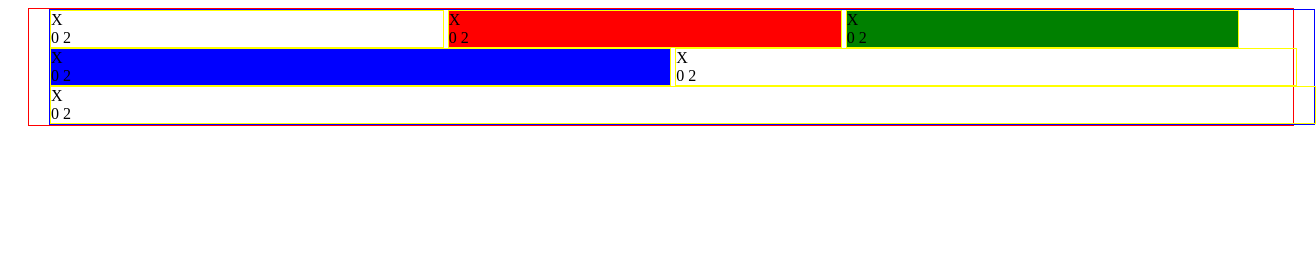
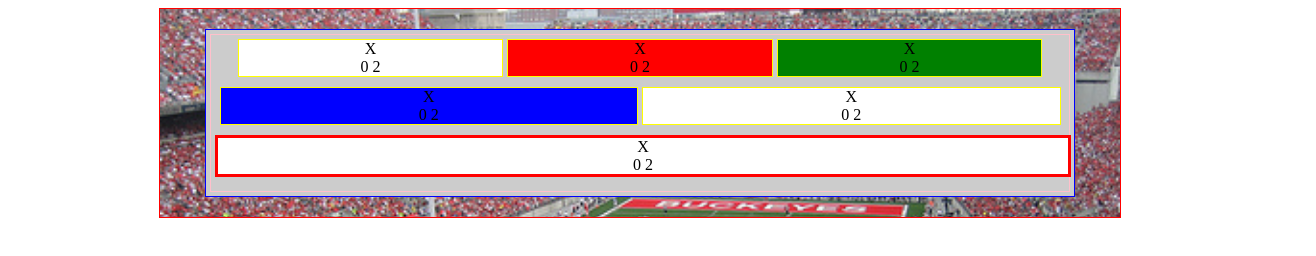
Before and after one commit to JTCols/klarna, a website: page src/index.html in a window 1280 px wide. Shown: the whole page, 1316 px wide, since content can reach past the window. Drawn offline with nearby package versions, Linux system fonts and the light colour scheme; files that its build step writes are made by us from their sources.

```diff
--- a/src/index.html
+++ b/src/index.html
@@ -8,13 +8,12 @@
 
     <link rel="stylesheet" href="css/main.css">
 
-
 </head>
 <body>
 
-<div class="outer-container">
+<div class="container-1">
 
-    <div class="inner-container">
+    <div class="container-2">
 
         <div class="group-container">
 
@@ -95,7 +94,6 @@
     </div>
 
 
-
 </div>
 
 
@@ -103,6 +101,6 @@
 Deal with IE 8 add Respond.js
 <![endif]-->
 
-<script src="src/js/main.js"></script>
+<script src="src/scripts/main.js"></script>
 </body>
 </html>
--- a/src/less/main.less
+++ b/src/less/main.less
@@ -1,18 +1,27 @@
-.outer-container {
-  width: 100%;
+.container-1 {
   border: solid 1px red;
-  margin: 0 20px;
+  margin: 0 auto;
+  background-image: url(../img/ohiostadium.jpg);
+  background-size: 100%;
+  max-width: 960px;
 
-  .inner-container {
-    margin: 0 20px;
-    width: 100%;
+  .container-2 {
+    margin: 20px auto;
     border: solid 1px blue;
+    max-width: 860px;
+    padding: 4px;
+    background-color: #ccc;
 
     .group-container {
+      padding: 4px;
+      text-align: center;
+      border: solid 1px pink;
 
       .kl-box {
         border: solid 1px yellow;
         display: inline-block;
+        margin-bottom: 10px;
+        background-color: white;
 
         header {
           .kl-left-indicator {
@@ -27,43 +36,60 @@
 
       .kl-box:nth-child(1),
       .kl-box:nth-child(2),
-      .kl-box:nth-child(3){
+      .kl-box:nth-child(3) {
         width: 31%;
       }
 
       .kl-box:nth-child(4),
-      .kl-box:nth-child(5){
+      .kl-box:nth-child(5) {
         width: 49%;
       }
 
+      .kl-box:nth-child(1) {
+        position: relative;
+        left: 0;
+      }
 
-      .kl-box:nth-child(1){
+      .kl-box:nth-child(2) {
+        background-color: red;
+      }
+
+      .kl-box:nth-child(3) {
+        background-color: green;
+        right: 0;
+      }
+
+      .kl-box:nth-child(4) {
+        background-color: blue;
+      }
+
+      .kl-box:nth-child(5) {
 
       }
 
-      .kl-box:nth-child(2){
-        background-color: red;
-      }
-
-      .kl-box:nth-child(3){
-        background-color: green;
-      }
-
-      .kl-box:nth-child(4){
-        background-color: blue;
-      }
-
-      .kl-box:nth-child(5){
-
-      }
-
-      .kl-box:nth-child(6){
+      .kl-box:nth-child(6) {
         width: 100%;
       }
 
+      .kl-box:last-child {
+        border: solid 3px red;
+      }
 
     }
 
   }
 
 }
+
+@media only screen and (min-width: 960px) {
+  .container1 {
+    width: 960px;
+  }
+}
+
+@media only screen and (min-width: 860px) {
+
+  .container2 {
+    width: 960px;
+  }
+}
--- a/src/scripts/main.js
+++ b/src/scripts/main.js
@@ -0,0 +1,3 @@
+
+var on;
+on = true;
```
Also changed, not shown: src/img/ohiostadium.jpg (added).
